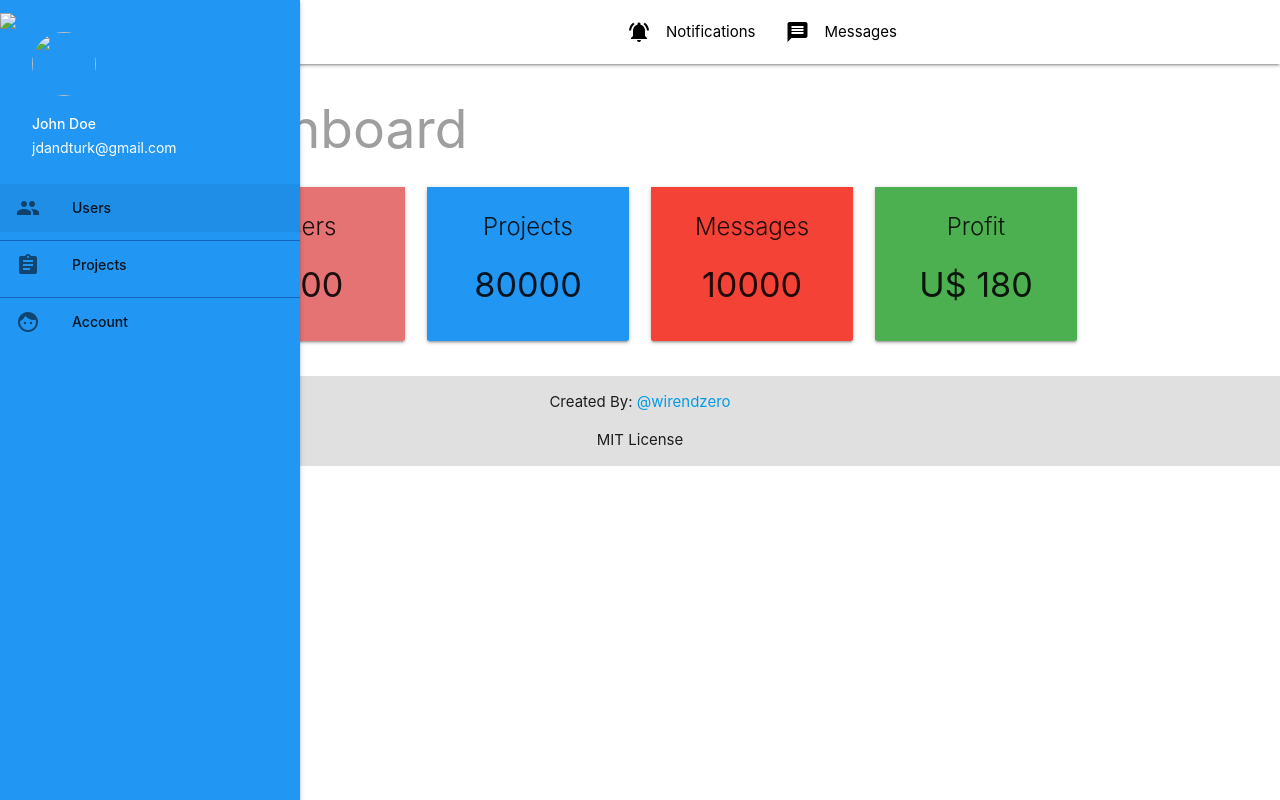
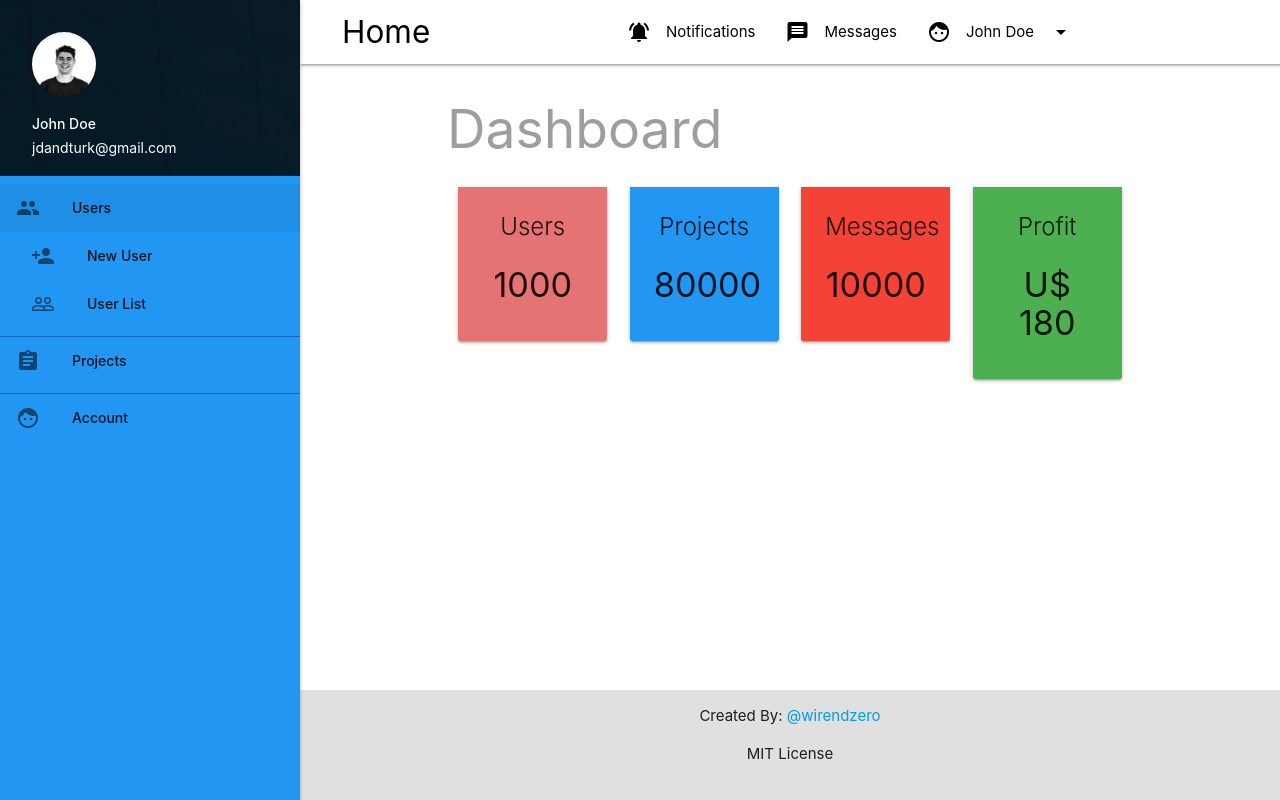
Before and after one commit to opedrosouza/Labs, a plain HTML site: page materialdashboard/index.html in a window 1280 px wide. Drawn offline with nearby package versions, Linux system fonts and the light colour scheme; the site is published under a folder, as on GitHub Pages, so addresses that start at the root find nothing.

Commit message:
Fixed link files

```diff
--- a/materialdashboard/index.html
+++ b/materialdashboard/index.html
@@ -8,7 +8,7 @@
   <meta name="description" content="Material Dashboard is a open source dashboard theme created with materialize.css">
   <link href="https://fonts.googleapis.com/icon?family=Material+Icons" rel="stylesheet">
   <link rel="stylesheet" href="https://cdnjs.cloudflare.com/ajax/libs/materialize/1.0.0-rc.2/css/materialize.min.css">
-  <link rel="stylesheet" href="/css/style.css">
+  <link rel="stylesheet" href="css/style.css">
   <title>Material Dashboard</title>
 </head>
 <body class="has-sidenav">
@@ -43,9 +43,9 @@
       <li class="no-padding">
         <div class="user-view">
           <div class="background">
-            <img src="/img/profile-bg-2.jpeg">
+            <img src="img/profile-bg-2.jpeg">
           </div>
-          <a href="#user"><img class="circle" src="/img/profile.png"></a>
+          <a href="#user"><img class="circle" src="img/profile.png"></a>
           <a href="#name"><span class="white-text name">John Doe</span></a>
           <a href="#email"><span class="white-text email">jdandturk@gmail.com</span></a>
         </div>
@@ -154,6 +154,6 @@
   <!-- Javascript -->
   <script src="https://code.jquery.com/jquery-3.3.1.min.js" integrity="sha256-FgpCb/KJQlLNfOu91ta32o/NMZxltwRo8QtmkMRdAu8=" crossorigin="anonymous"></script>
   <script src="https://cdnjs.cloudflare.com/ajax/libs/materialize/1.0.0-rc.2/js/materialize.min.js"></script>
-  <script src="/js/main.js"></script>
+  <script src="js/main.js"></script>
 </body>
 </html>
```
Also changed, not shown: materialdashboard/new-user.html (+4 -4 lines), materialdashboard/user-list.html (+4 -4 lines).
